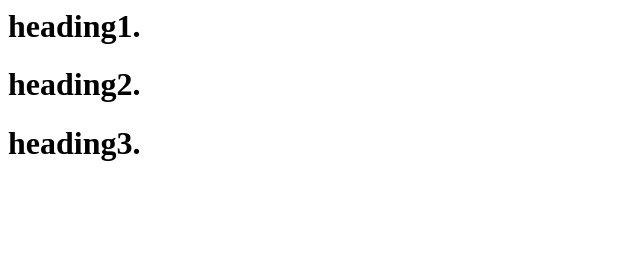
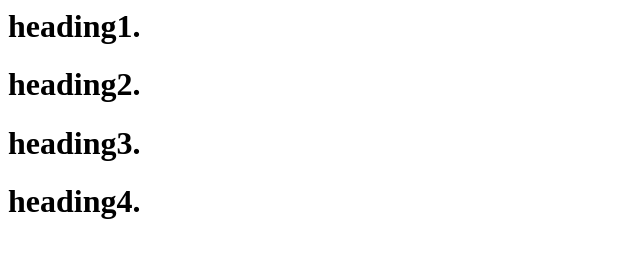
Before and after one commit to Hasti-Raiyani/CC, a plain HTML site: page index.html in a window 1280 px wide. Shown: the whole page, without its empty margins (0-640 px from the left). Drawn offline with Linux system fonts and the light colour scheme.

Commit message:
add new line

```diff
--- a/index.html
+++ b/index.html
@@ -1,3 +1,4 @@
 <h1>heading1.</h1>
 <h1>heading2.</h1>
 <h1>heading3.</h1>
+<h1>heading4.</h1>
```
